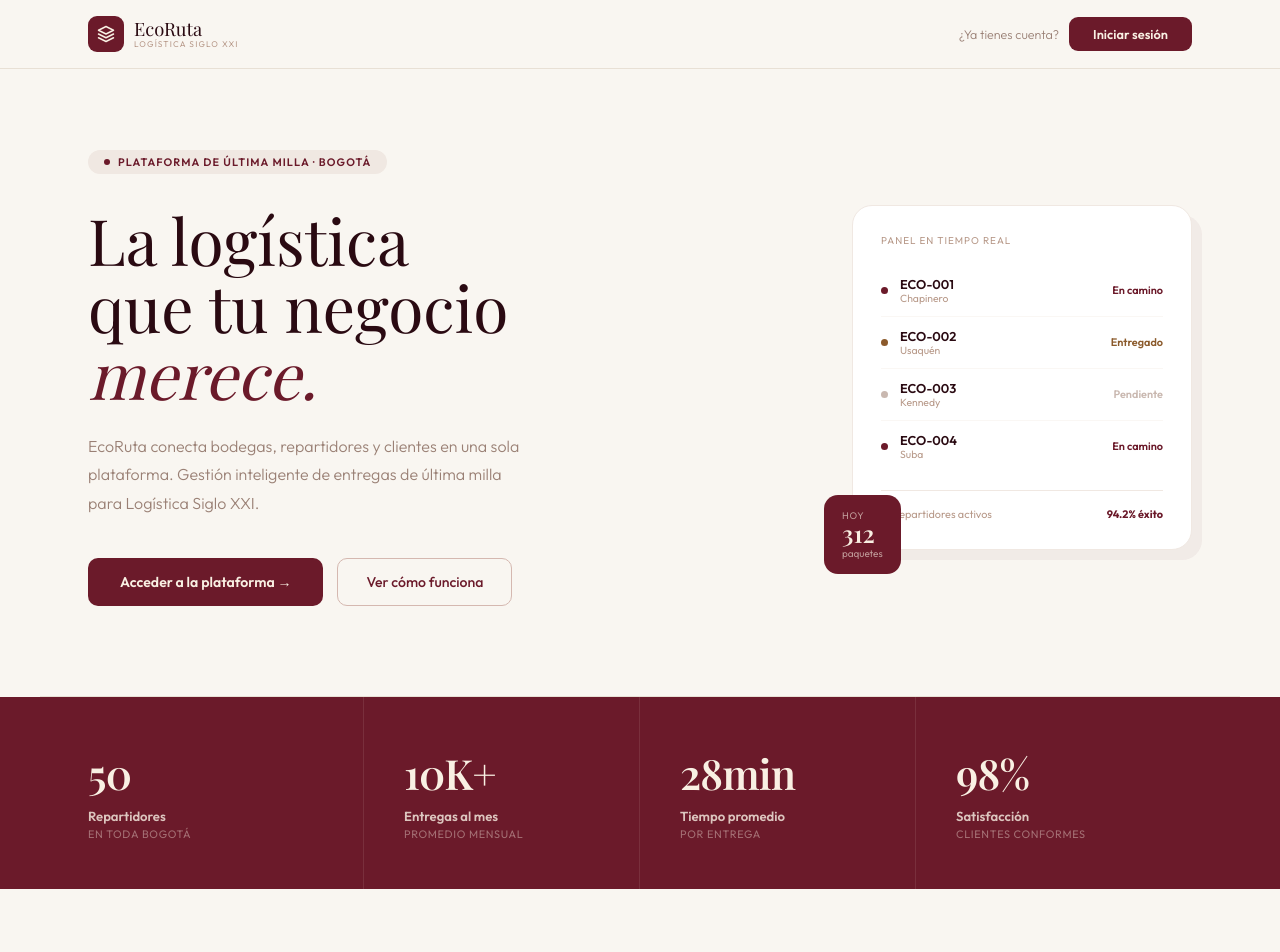
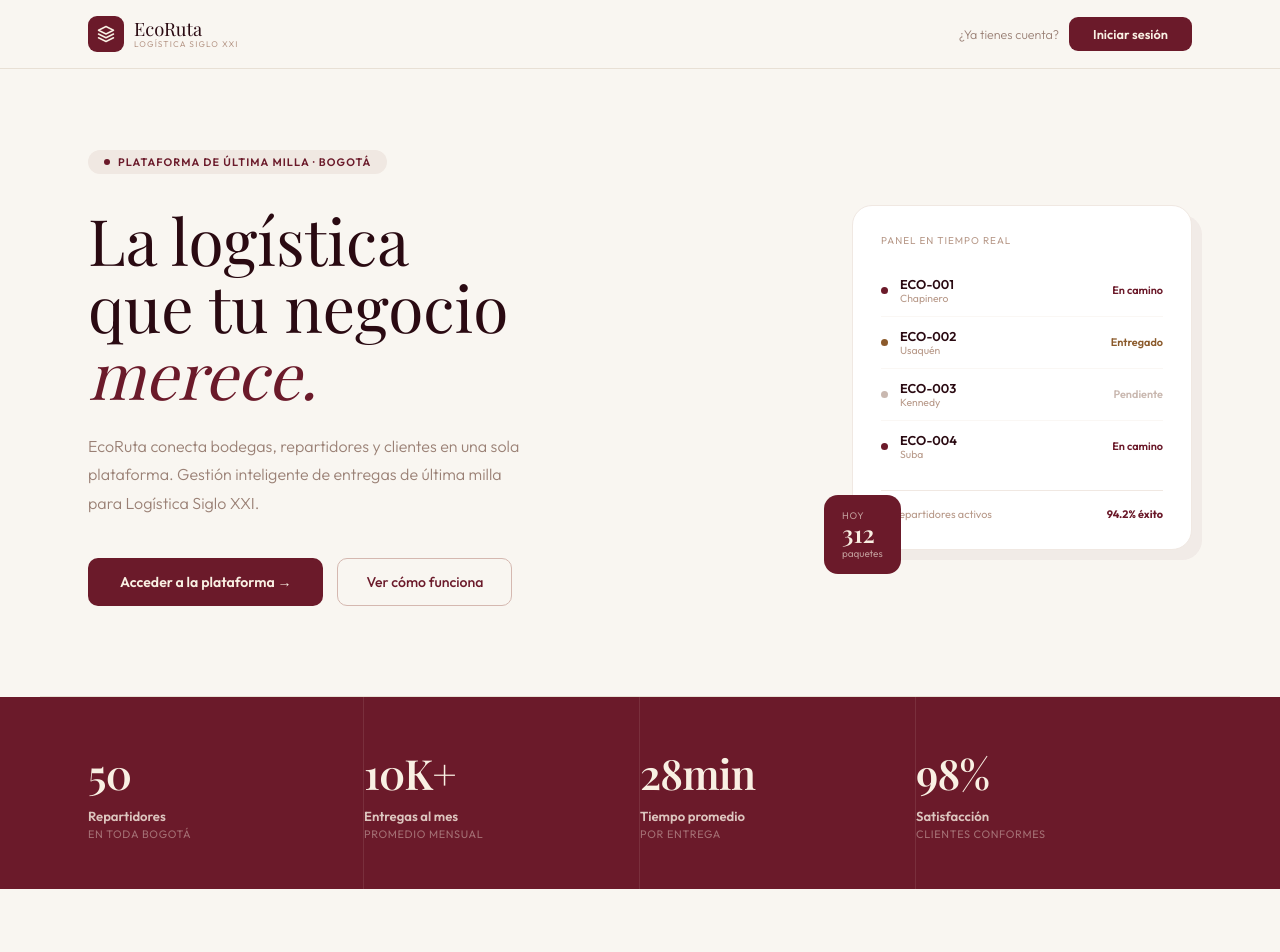
Before and after one commit to Nicot2603/Ecoruta, a React (Vite) app: page / in a window 1280 px wide. Shown: the top 952 px of the page. Built offline with nearby package versions, Linux system fonts and the light colour scheme; a web font is replaced by a local one.

Commit message:
Refactor LandingStats component with styles
Added CSS styles for layout and improved structure.

```diff
--- a/src/components/landing/LandingStats.jsx
+++ b/src/components/landing/LandingStats.jsx
@@ -1,16 +1,28 @@
 const STATS = [
-  { value: "50",    label: "Repartidores",     sub: "En toda Bogotá"       },
-  { value: "10K+",  label: "Entregas al mes",  sub: "Promedio mensual"     },
-  { value: "28min", label: "Tiempo promedio",  sub: "Por entrega"          },
-  { value: "98%",   label: "Satisfacción",     sub: "Clientes conformes"   },
+  { value: "50",    label: "Repartidores",    sub: "En toda Bogotá"    },
+  { value: "10K+",  label: "Entregas al mes", sub: "Promedio mensual"  },
+  { value: "28min", label: "Tiempo promedio", sub: "Por entrega"       },
+  { value: "98%",   label: "Satisfacción",    sub: "Clientes conformes"},
 ];
-
+const styles = `
+  .stats-inner { max-width: 1200px; margin: 0 auto; padding: 0 48px; display: grid; grid-template-columns: repeat(4,1fr); }
+  .stat-cell { padding: 48px 40px 48px 0; }
+  .stat-cell:first-child { padding-left: 0; }
+  .stat-cell:not(:last-child) { border-right: 1px solid rgba(249,240,227,0.1); }
+  @media (max-width: 960px) {
+    .stats-inner { grid-template-columns: repeat(2,1fr); padding: 0 24px; }
+    .stat-cell { padding: 32px 0; border-right: none !important; }
+    .stat-cell:nth-child(odd) { padding-right: 24px; border-right: 1px solid rgba(249,240,227,0.1) !important; }
+  }
+  @media (max-width: 560px) { .stats-inner { padding: 0 16px; } }
+`;
 export default function LandingStats() {
   return (
     <section style={{ background: "#6b1a2a" }}>
-      <div style={{ maxWidth: 1200, margin: "0 auto", padding: "0 48px", display: "grid", gridTemplateColumns: "repeat(4,1fr)" }}>
-        {STATS.map((s, i) => (
-          <div key={s.label} style={{ padding: "48px 0", borderRight: i < 3 ? "1px solid rgba(249,240,227,0.1)" : "none", paddingLeft: i > 0 ? 40 : 0, paddingRight: i < 3 ? 40 : 0 }}>
+      <style>{styles}</style>
+      <div className="stats-inner">
+        {STATS.map(s => (
+          <div key={s.label} className="stat-cell">
             <div style={{ fontFamily: "'Playfair Display', serif", fontSize: "2.6rem", color: "#f9f0e3", fontWeight: 600, letterSpacing: "-0.02em" }}>{s.value}</div>
             <div style={{ fontSize: "0.82rem", fontWeight: 600, color: "rgba(249,240,227,0.8)", marginTop: 8 }}>{s.label}</div>
             <div style={{ fontSize: "0.68rem", color: "rgba(249,240,227,0.4)", marginTop: 3, textTransform: "uppercase", letterSpacing: "0.06em" }}>{s.sub}</div>
```
